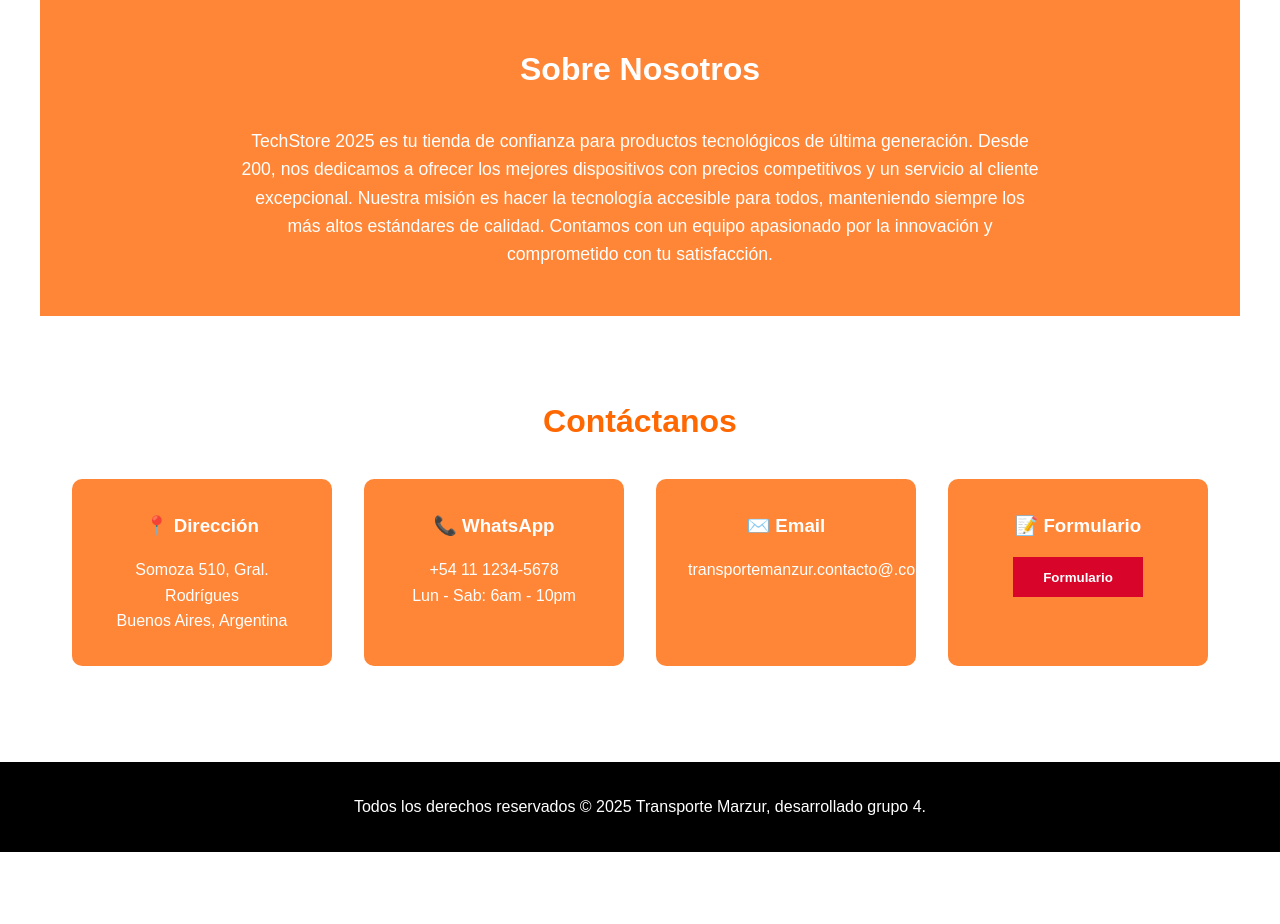
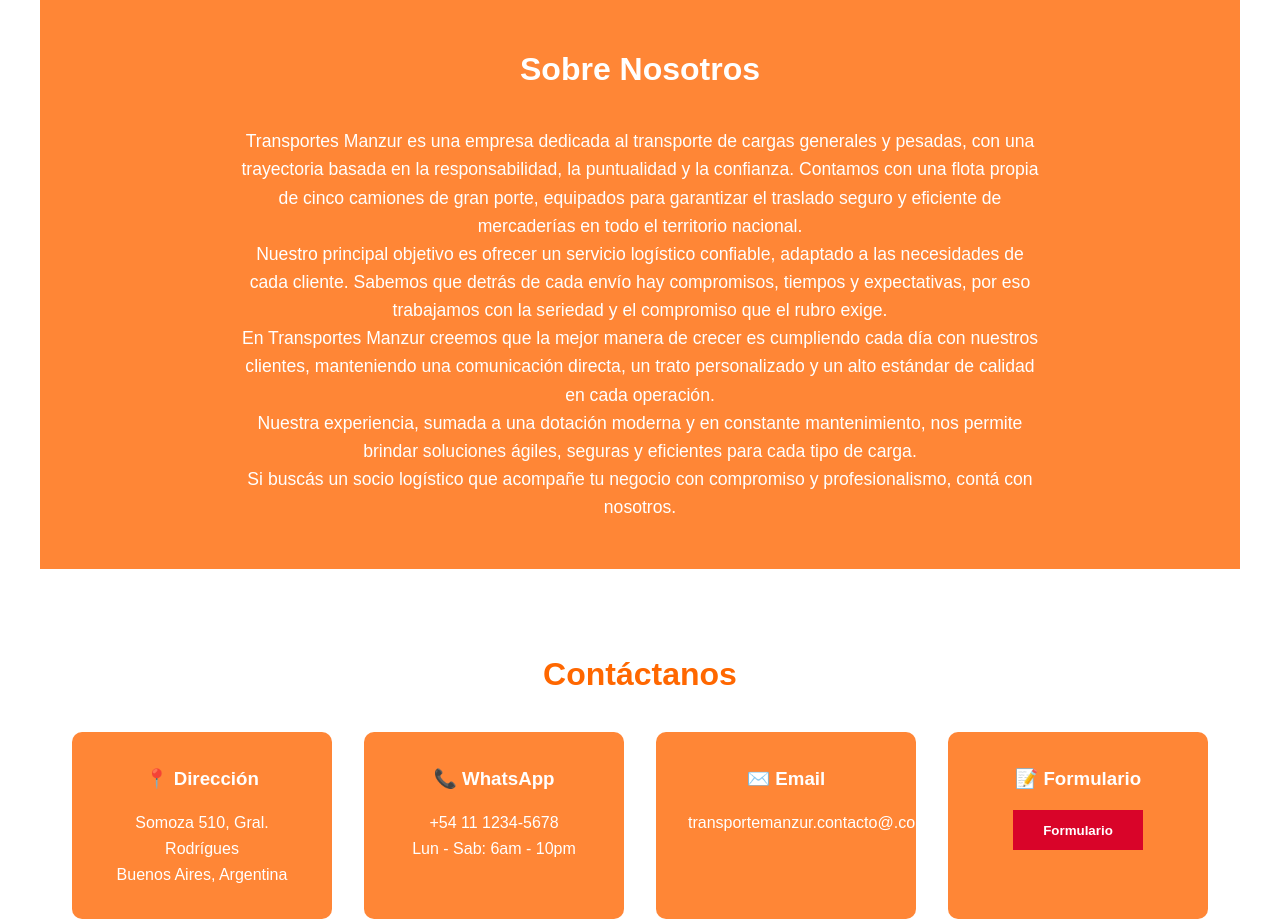
Before and after one commit to Matias0011432/Grupo4_TransportesManzur, a plain HTML site: page index.html in a window 1280 px wide. Shown: the part 2040-2964 px from the top of the page. Before the commit the page ends 2892 px from the top, so only its background shows below. Drawn offline with Linux system fonts and the light colour scheme; a web font is replaced by a local one.

Commit message:
Edicion al texto de sobre nosotros donde muestra detalladamente quienes son Transporte Manzur

```diff
--- a/index.html
+++ b/index.html
@@ -259,11 +259,12 @@
     <section id="sobre-nosotros">
         <h2 style="color: white;">Sobre Nosotros</h2>
         <p>
-            TechStore 2025 es tu tienda de confianza para productos tecnológicos de última generación.
-            Desde 200, nos dedicamos a ofrecer los mejores dispositivos con precios competitivos y
-            un servicio al cliente excepcional. Nuestra misión es hacer la tecnología accesible para todos,
-            manteniendo siempre los más altos estándares de calidad. Contamos con un equipo apasionado
-            por la innovación y comprometido con tu satisfacción.
+            Transportes Manzur es una empresa dedicada al transporte de cargas generales y pesadas, con una trayectoria basada en la responsabilidad, la puntualidad y la confianza. Contamos con una flota propia de cinco camiones de gran porte, equipados para garantizar el traslado seguro y eficiente de mercaderías en todo el territorio nacional.<br>
+Nuestro principal objetivo es ofrecer un servicio logístico confiable, adaptado a las necesidades de cada cliente. Sabemos que detrás de cada envío hay compromisos, tiempos y expectativas, por eso trabajamos con la seriedad y el compromiso que el rubro exige.<br>
+En Transportes Manzur creemos que la mejor manera de crecer es cumpliendo cada día con nuestros clientes, manteniendo una comunicación directa, un trato personalizado y un alto estándar de calidad en cada operación.<br>
+Nuestra experiencia, sumada a una dotación moderna y en constante mantenimiento, nos permite brindar soluciones ágiles, seguras y eficientes para cada tipo de carga.<br>
+Si buscás un socio logístico que acompañe tu negocio con compromiso y profesionalismo, contá con nosotros.<br>
+
         </p>
     </section>
 
```
